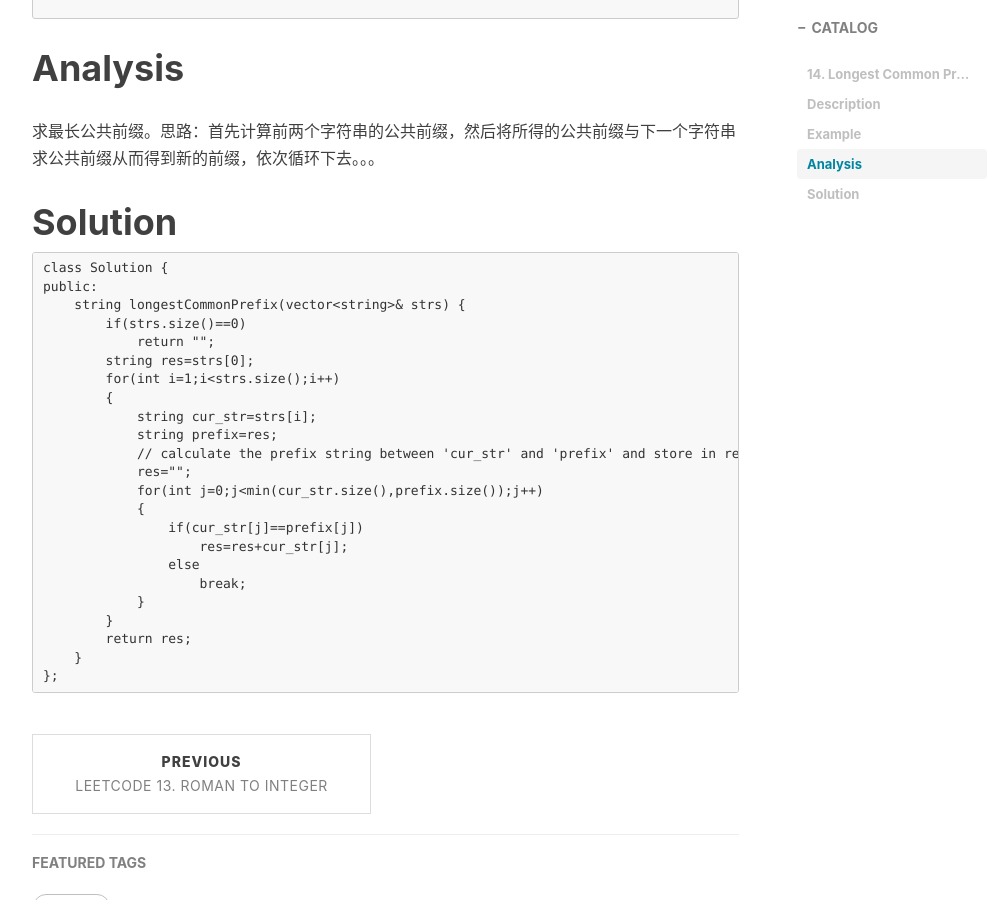
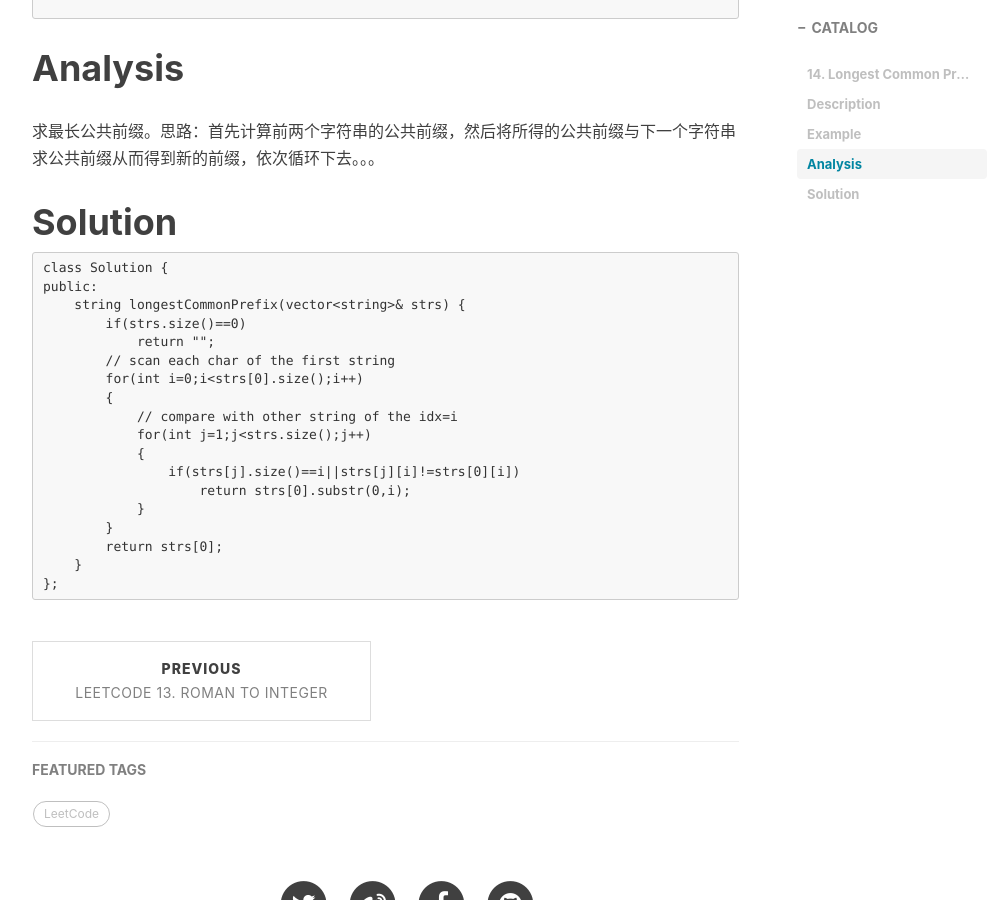
Before and after one commit to alistarhu/alistarhu.github.io, a Jekyll site: the page built from _posts/2018-02-11-LeetCode14-Longest Common Prefix.md, in a window 1280 px wide and 900 px high, scrolled down 827 px. Shown: the whole window, without its empty margins (233-1232 px from the left). Built offline with Jekyll 4.4.1, drawn with Linux system fonts in a browser that asks for light colours; nearby versions of some CDN libraries; comment, search, counter and statistics services are not loaded.

Commit message:
Update 2018-02-11-LeetCode14-Longest Common Prefix.md

````diff
--- a/_posts/2018-02-11-LeetCode14-Longest Common Prefix.md
+++ b/_posts/2018-02-11-LeetCode14-Longest Common Prefix.md
@@ -29,22 +29,17 @@ public:
     string longestCommonPrefix(vector<string>& strs) {
         if(strs.size()==0)
             return "";
-        string res=strs[0];
-        for(int i=1;i<strs.size();i++)
+        // scan each char of the first string
+        for(int i=0;i<strs[0].size();i++)
         {
-            string cur_str=strs[i];
-            string prefix=res;
-            // calculate the prefix string between 'cur_str' and 'prefix' and store in res
-            res="";
-            for(int j=0;j<min(cur_str.size(),prefix.size());j++)
+            // compare with other string of the idx=i
+            for(int j=1;j<strs.size();j++)
             {
-                if(cur_str[j]==prefix[j])
-                    res=res+cur_str[j];
-                else
-                    break;
+                if(strs[j].size()==i||strs[j][i]!=strs[0][i])
+                    return strs[0].substr(0,i);
             }
         }
-        return res;
+        return strs[0];
     }
 };
 ```
````
